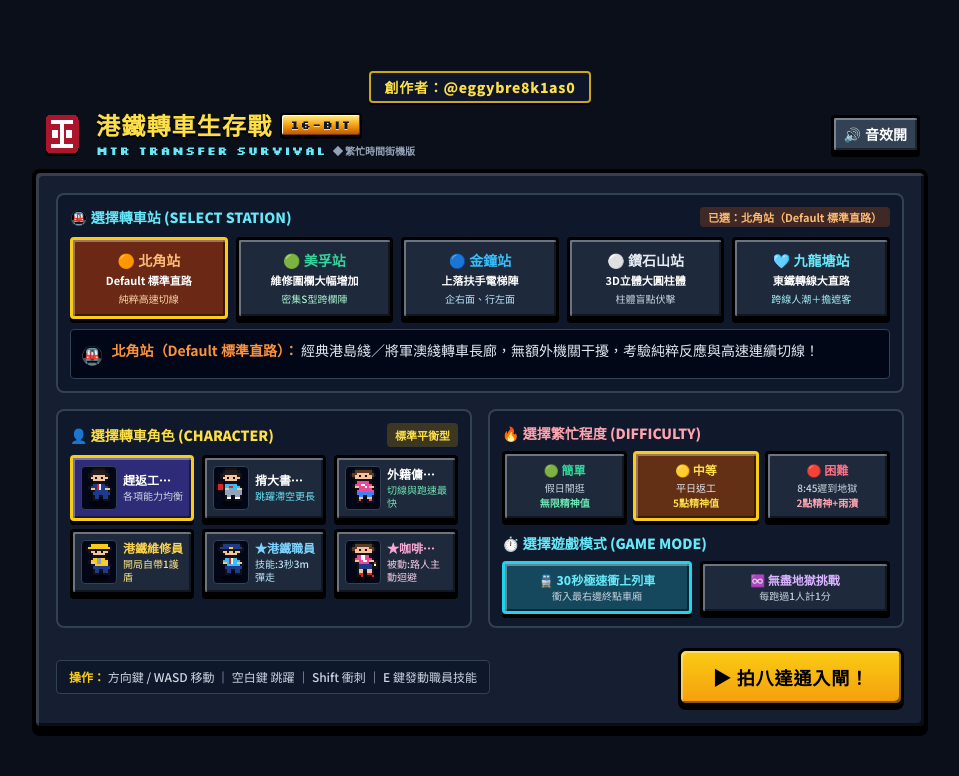
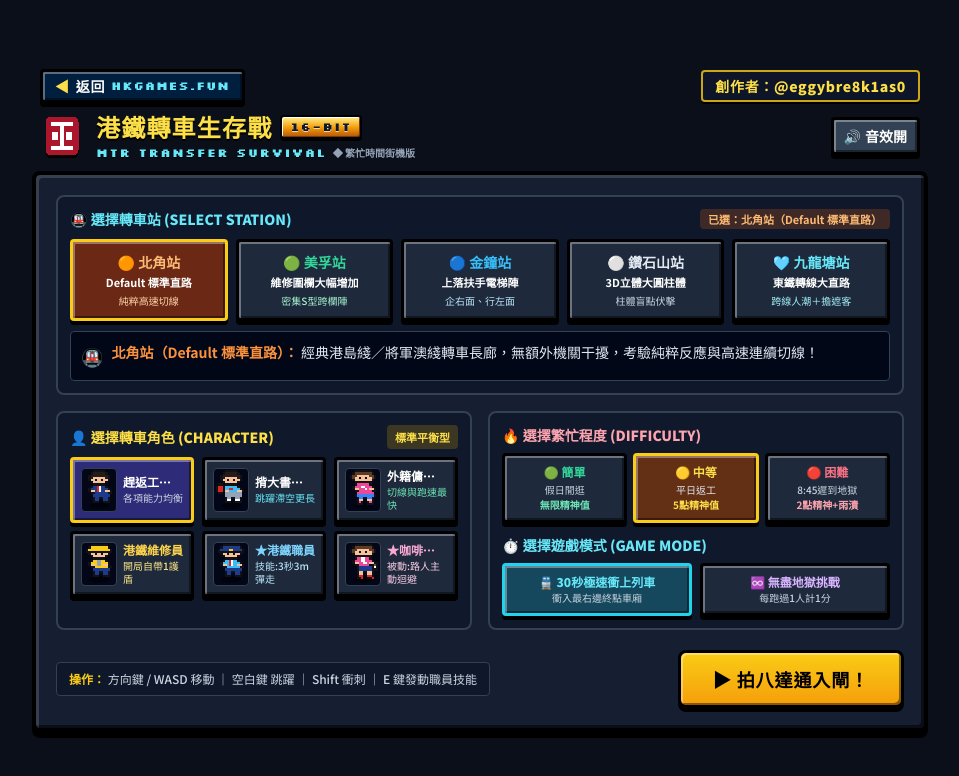
Before and after one commit to privalexng-prog/-, a plain HTML site: page mtr-transfer-survival/index.html in a window 1280 px wide. Shown: the whole page, without its empty margins (160-1119 px from the left). Drawn offline with nearby package versions, Linux system fonts and the light colour scheme.

Commit message:
Add top navigation bar with creator credit

```diff
--- a/mtr-transfer-survival/index.html
+++ b/mtr-transfer-survival/index.html
@@ -126,9 +126,15 @@
 </head>
 <body class="p-2 sm:p-4">
 
-  <!-- Top Creator Credit Banner -->
-  <div class="w-full max-w-4xl flex justify-center mb-1.5 px-2">
-    <div class="bg-slate-900/95 border-2 border-yellow-400/80 px-3.5 py-1 rounded text-xs sm:text-sm font-black tracking-wider text-yellow-300 shadow-[0_2px_0_#000]">
+  <!-- Top Navigation Bar (Back to hkgames.fun + Creator Credit) -->
+  <div class="w-full max-w-4xl flex items-center justify-between gap-2 mb-2 px-2">
+    <a href="../index.html" class="pixel-btn bg-[#001f3f] text-white px-3 py-1 rounded text-xs sm:text-sm font-black tracking-wider flex items-center gap-1.5 no-underline shrink-0" title="返回主頁 hkgames.fun">
+      <span class="text-yellow-300">◀</span>
+      <span>返回</span>
+      <span class="font-pixel text-[11px] sm:text-xs text-cyan-300">hkgames.fun</span>
+    </a>
+
+    <div class="bg-slate-900/95 border-2 border-yellow-400/80 px-3 py-1 rounded text-[11px] sm:text-sm font-black tracking-wider text-yellow-300 shadow-[0_2px_0_#000] truncate">
       創作者：@eggybre8k1as0
     </div>
   </div>
```
